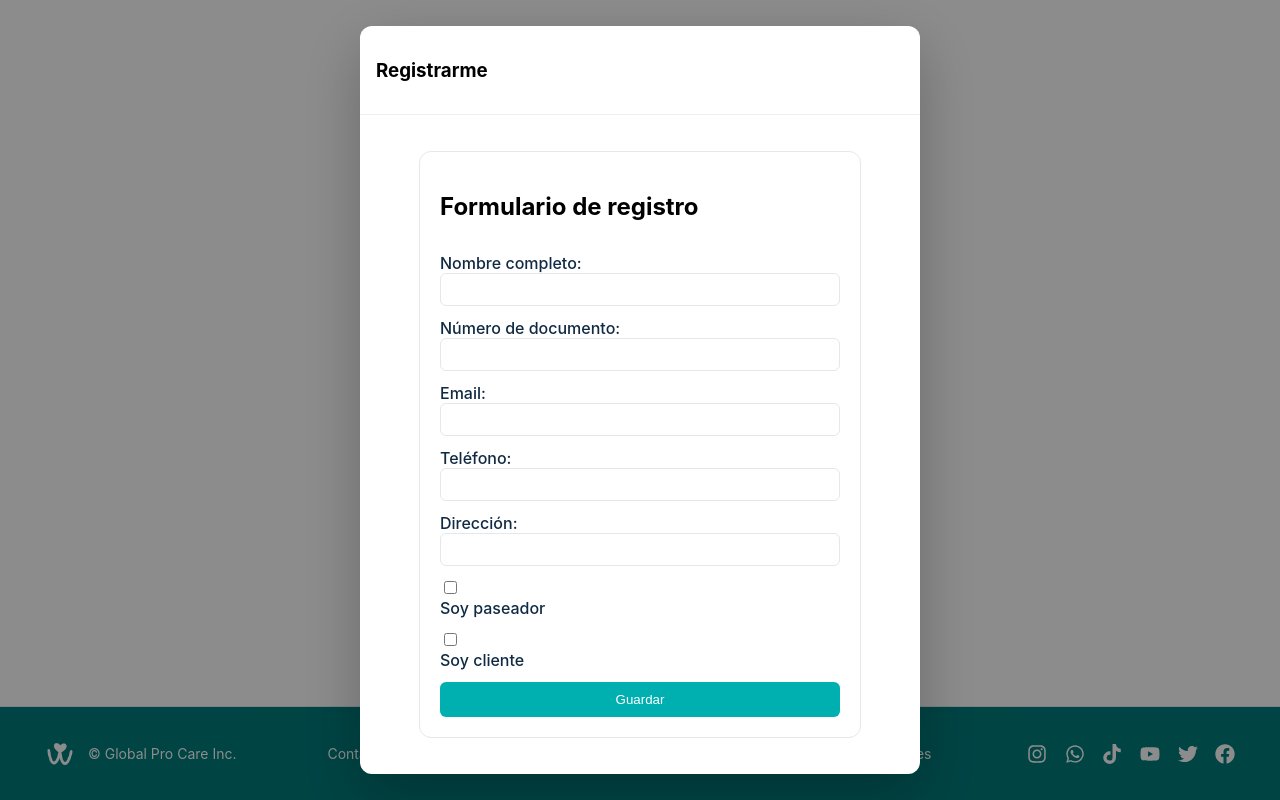
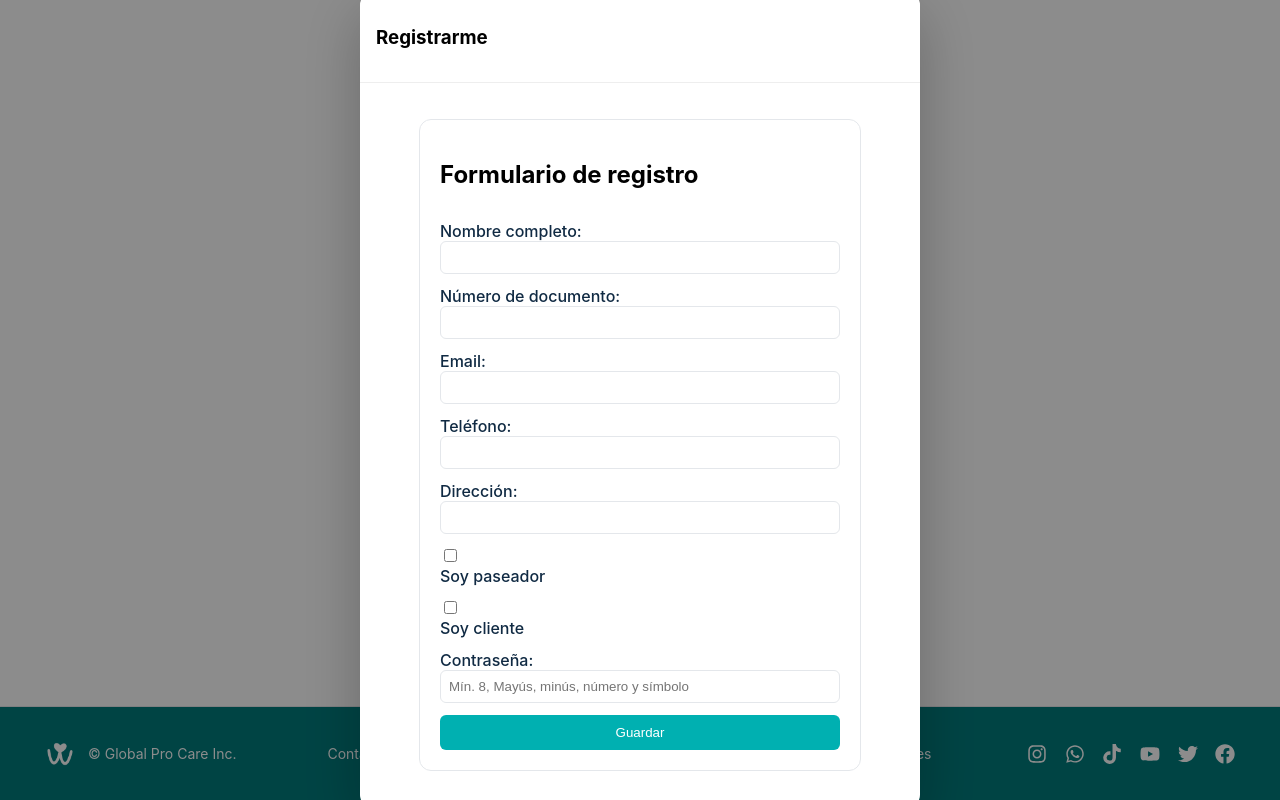
Before and after one commit to diazme1/woof, a React (Create React App) app in the folder woof-frontend/: page /login in a window 1280 px wide. Both pictures are taken after a click on the button "Cree una". Shown: the part 419-1219 px from the top of the page. Built offline with nearby package versions, Linux system fonts and the light colour scheme.

Commit message:
Se ingreso campo contraseña y validaciones de seguridad

```diff
--- a/woof-frontend/src/components/ClientForm/ClientForm.jsx
+++ b/woof-frontend/src/components/ClientForm/ClientForm.jsx
@@ -5,20 +5,26 @@ import axios from 'axios';
 
 const initial = { fullName: "", dni:"", email: "", phone: "", address: "" };
 const emailRE = /^[^\s@]+@[^\s@]+\.[^\s@]+$/;
+const passwordRE = /^(?=.*[a-z])(?=.*[A-Z])(?=.*\d)(?=.*[^A-Za-z0-9]).{8,}$/;
 
 const validate = (v) => {
     const errors = {};
     if (!v.fullName.trim()) errors.fullName = "Ingresá tu nombre completo.";
     if(!v.dni.trim()) errors.dni="Ingresá tu número de documento.";
     else if (!/^\d+$/.test(v.dni))
-    errors.dni = "El DNI solo puede contener números.";
+        errors.dni = "El DNI solo puede contener números.";
     else if (v.dni.length < 7 || v.dni.length > 8)
-    errors.dni = "El DNI debe tener 7 u 8 dígitos.";
+        errors.dni = "El DNI debe tener 7 u 8 dígitos.";
     if (!v.email.trim()) errors.email = "Ingresá tu email.";
     else if (!emailRE.test(v.email)) errors.email = "Email inválido.";
     if (!v.phone.trim()) errors.phone = "Ingresá tu teléfono.";
     else if (!/^\d{8,15}$/.test(v.phone)) errors.phone = "Solo dígitos (8–15).";
     if (!v.address.trim()) errors.address = "Ingresá tu dirección.";
+    if (!v.password || !v.password.trim()) {
+        errors.password = "Ingresá una contraseña.";
+    } else if (!passwordRE.test(v.password)) {
+        errors.password = "La contraseña debe tener al menos 8 caracteres, una mayúscula, una minúscula, un número y un carácter especial.";
+    }
     return errors;
 };
 
@@ -48,7 +54,7 @@ export default function ClientForm() {
         e.preventDefault();
         const nextErrors = validate(formData);
         setErrors(nextErrors);
-        setTouched({ fullName: true, dni:true, email: true, phone: true, address: true });
+        setTouched({ fullName: true, dni:true, email: true, phone: true, address: true, password: true });
         if (Object.keys(nextErrors).length) return;
 
         //mostrar pop up
@@ -60,7 +66,7 @@ export default function ClientForm() {
                 email: formData.email,
                 telefono: formData.phone,
                 direccion: formData.address,
-                contrasena: "secreta",
+                contrasena: formData.password,
                 rol: "PASEADOR" //habría que agregar el campo al form
             });
 
@@ -179,6 +185,22 @@ export default function ClientForm() {
                     <label for="opcion2">Soy cliente</label>
                 </div>
 
+                <label>
+                    Contraseña:
+                    <input
+                        type="password"
+                        name="password"
+                        value={formData.password}
+                        onChange={handleChange}
+                        onBlur={handleBlur}
+                        aria-invalid={!!fieldError("password")}
+                        autoComplete="new-password"
+                        placeholder="Mín. 8, Mayús, minús, número y símbolo"
+                    />
+                    {fieldError("password") && (
+                        <small className={styles.error}>{errors.password}</small>
+                    )}
+                </label>
 
                 <button type="submit">Guardar</button>
             </form>
```
